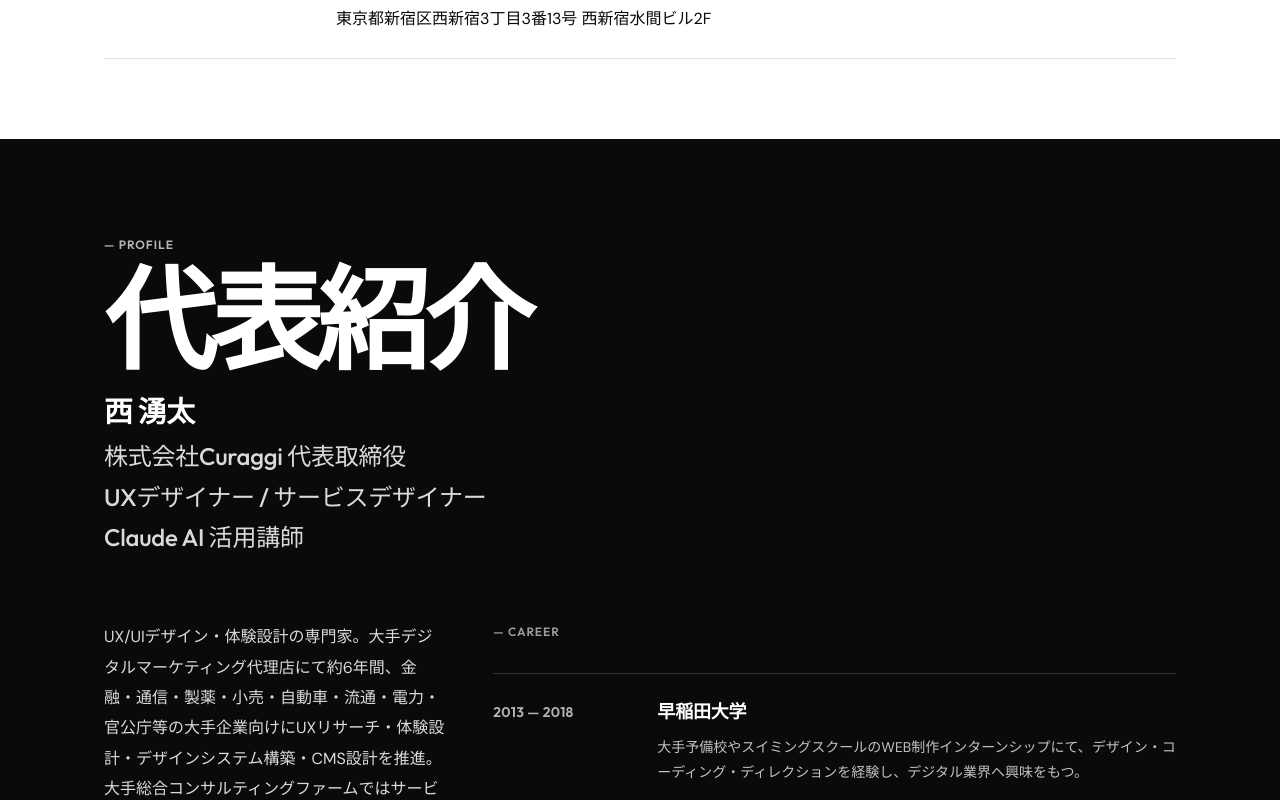
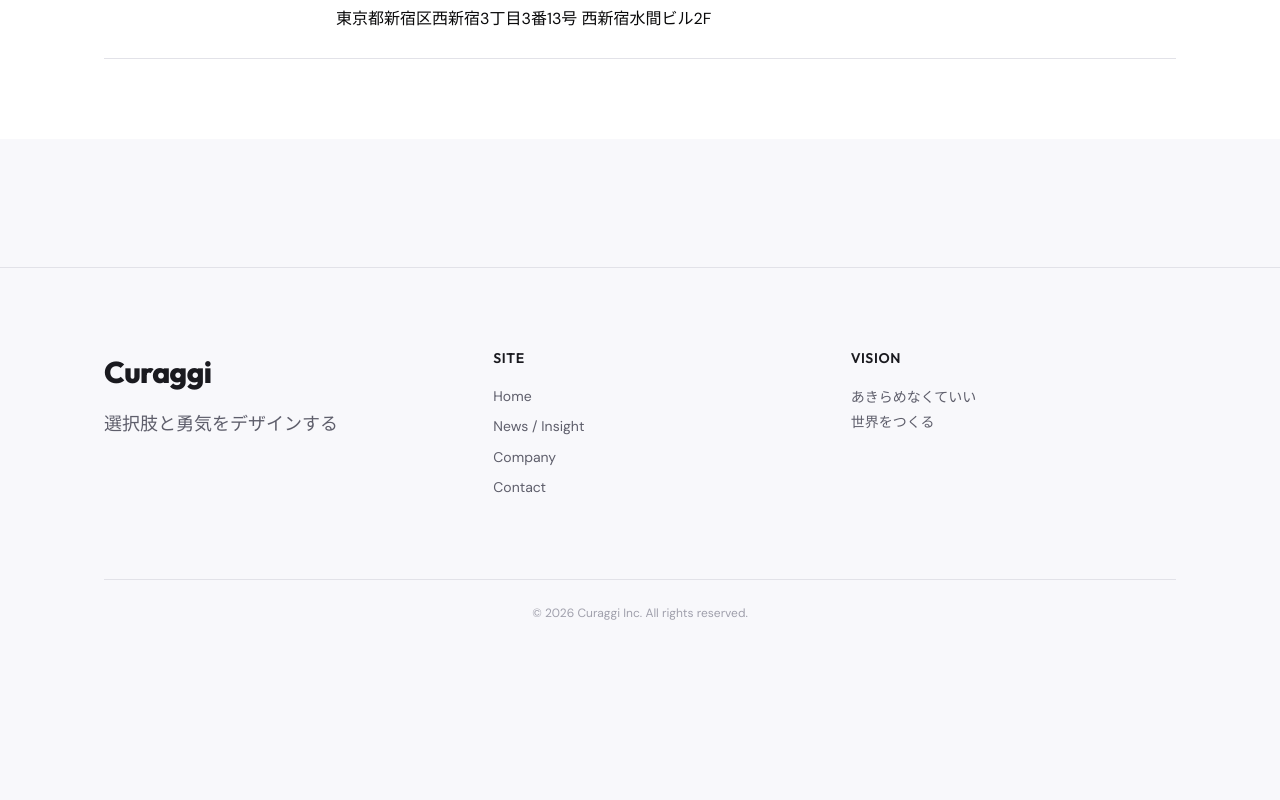
Before and after one commit to grapphikkkk/curaggi, a React (Vite) app: page /company in a window 1280 px wide. Shown: the part 1300-2100 px from the top of the page. After the commit the page ends 1947 px from the top, so only its background shows below. Built offline with nearby package versions, Linux system fonts and the light colour scheme.

Commit message:
Company: comment out ProfileSection (代表紹介)
Co-Authored-By: Claude Opus 4.8 <noreply@anthropic.com>

```diff
--- a/src/app/pages/Company.tsx
+++ b/src/app/pages/Company.tsx
@@ -2,7 +2,7 @@ import { Header } from "../components/Header";
 import { Footer } from "../components/Footer";
 import { Seo } from "../components/Seo";
 import { CompanyInfo } from "../components/company/CompanyInfo";
-import { ProfileSection } from "../components/company/ProfileSection";
+// import { ProfileSection } from "../components/company/ProfileSection";
 
 export function Company() {
   return (
@@ -60,7 +60,7 @@ export function Company() {
         </section>
 
         <CompanyInfo />
-        <ProfileSection />
+        {/* <ProfileSection /> */}
       </main>
       <Footer />
     </div>
```
